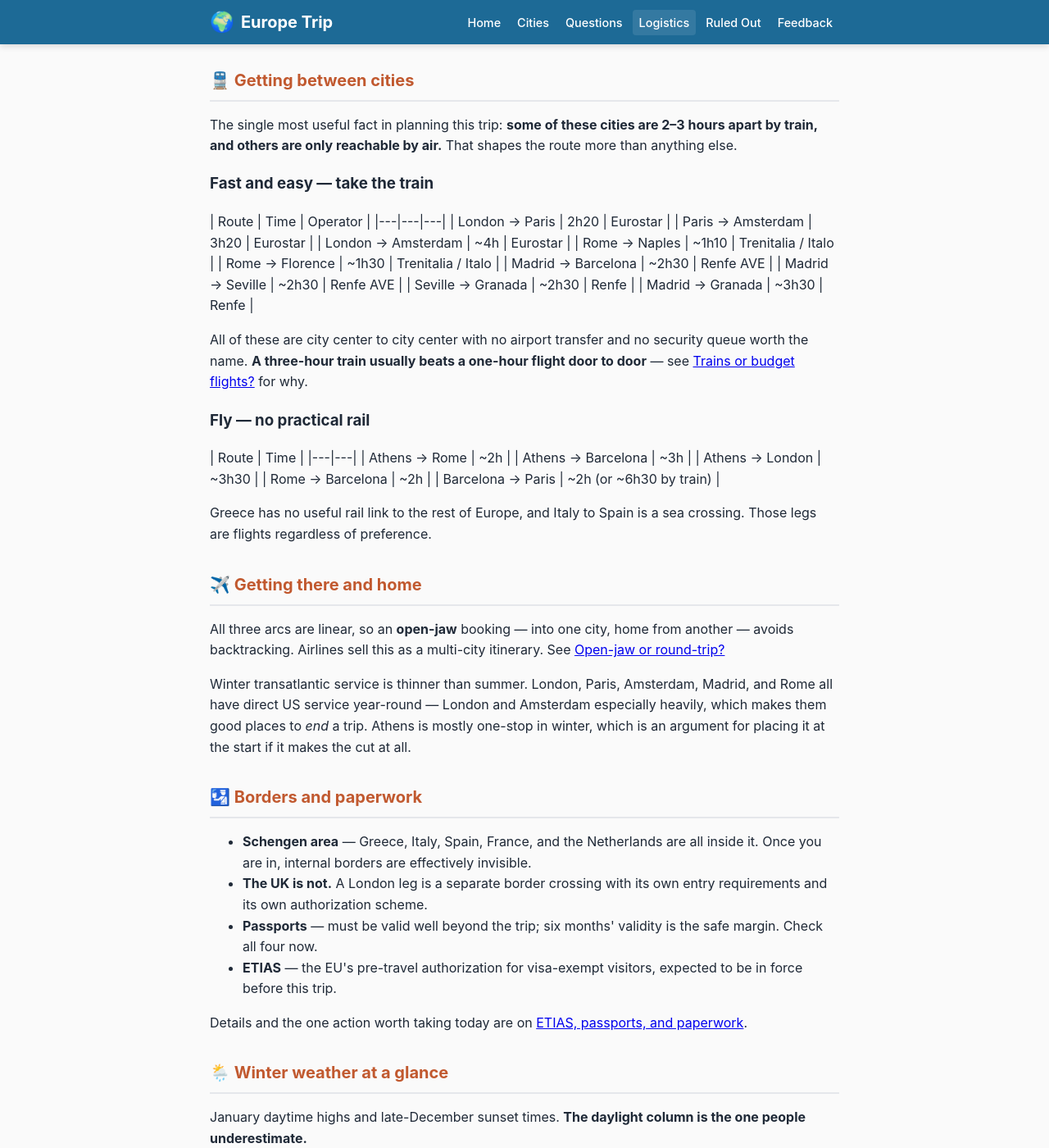
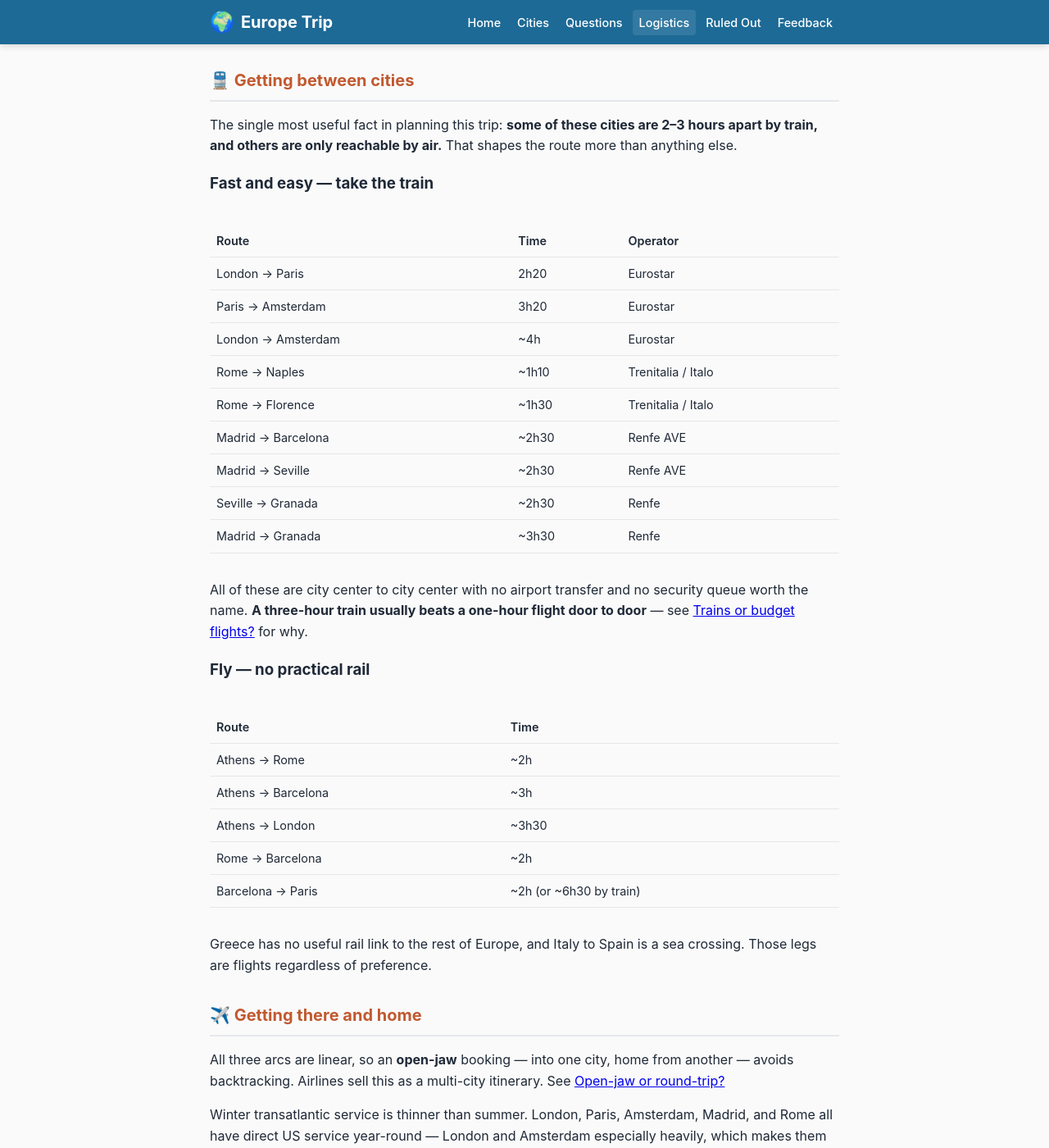
Before and after one commit to guarzo/euro_trip, a Jekyll site: the page built from site/logistics.md, in a window 1280 px wide and 1400 px high, scrolled down 347 px. Shown: the whole window at 82% size. Built offline with Jekyll 4.4.1, drawn with Linux system fonts in a browser that asks for light colours; some of the changed text lies outside the part shown.

Commit message:
fix: tables rendered as raw markdown source
Four tables were wrapped in <div class="table-wrapper">. kramdown does not
process markdown inside block-level HTML without markdown="1", so the
homepage arc table and all three logistics tables shipped as literal
"| Route | Time | Operator | |---|---|---|" text.

Found by rendering the deployed page in a headless browser. check.sh had
asserted logistics contained "Eurostar" — true of the broken output too,
so the assertion passed throughout. Replaced with assertions that a
<table> element exists and no "|---|" separator leaks into the HTML.

```diff
--- a/site/logistics.md
+++ b/site/logistics.md
@@ -20,7 +20,7 @@ permalink: /logistics/
 
 <h3>Fast and easy — take the train</h3>
 
-<div class="table-wrapper">
+<div class="table-wrapper" markdown="1">
 
 | Route | Time | Operator |
 |---|---|---|
@@ -40,7 +40,7 @@ permalink: /logistics/
 
 <h3>Fly — no practical rail</h3>
 
-<div class="table-wrapper">
+<div class="table-wrapper" markdown="1">
 
 | Route | Time |
 |---|---|
@@ -75,7 +75,7 @@ permalink: /logistics/
 
 <p>January daytime highs and late-December sunset times. <strong>The daylight column is the one people underestimate.</strong></p>
 
-<div class="table-wrapper">
+<div class="table-wrapper" markdown="1">
 
 | City | January high | Sunset in late December |
 |---|---|---|
```
Also changed, not shown: site/index.md (+1 -1 lines), 1 other file.
